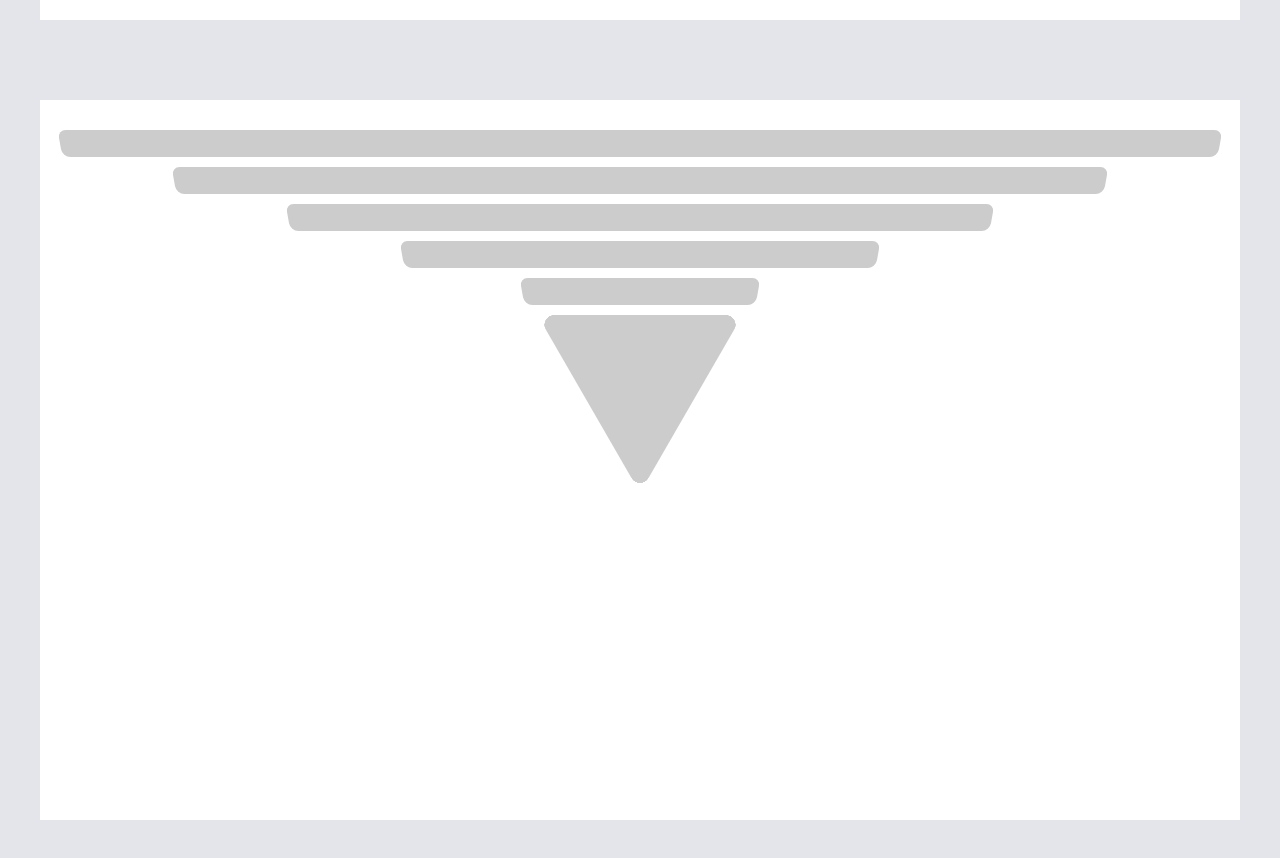
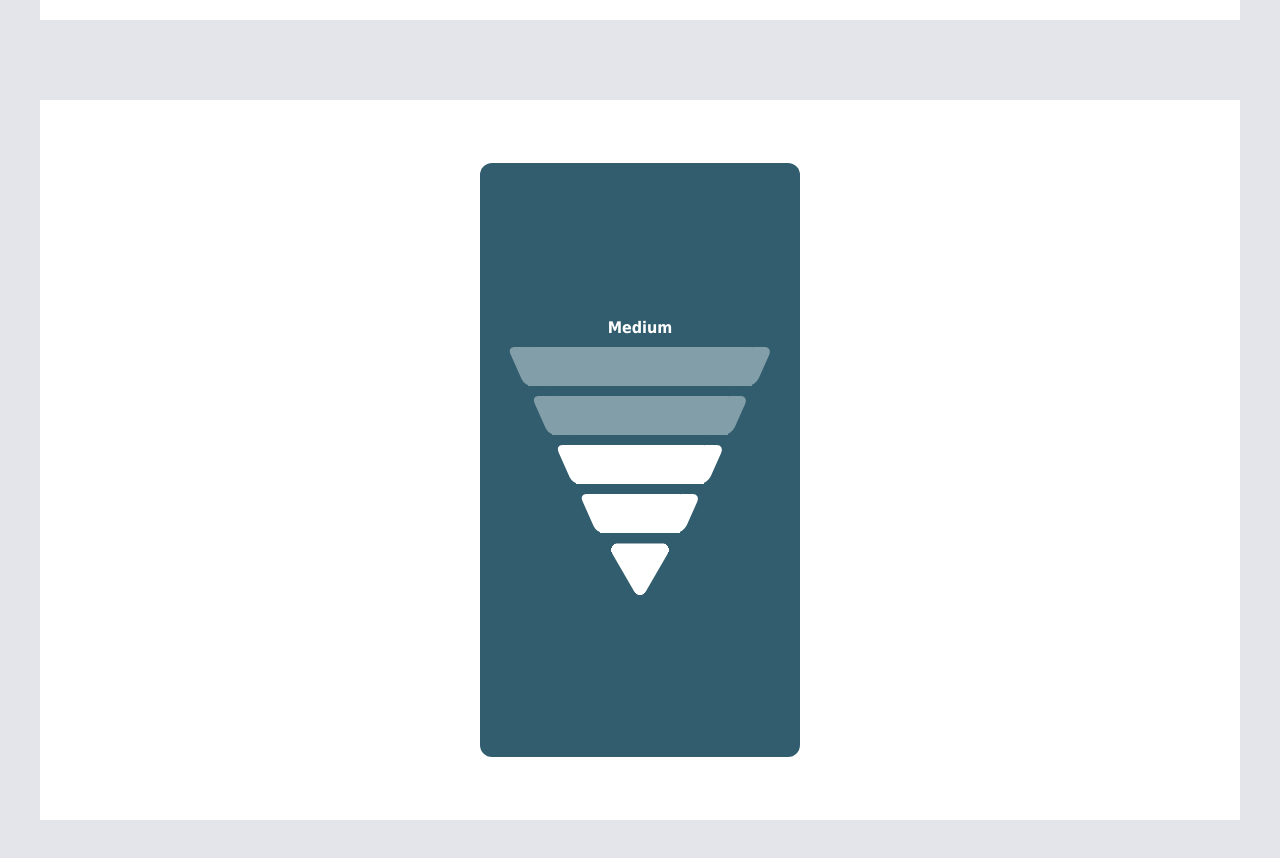
Before and after one commit to pauljoy06/intellect-demo, a React (Create React App) app: page / in a window 1280 px wide. Shown: the part 740-1598 px from the top of the page. Built offline with nearby package versions, Linux system fonts and the light colour scheme.

Commit message:
Working LevelIndicator

```diff
--- a/src/App.css
+++ b/src/App.css
@@ -21,6 +21,11 @@
             /* padding: 10px; */
             height: clamp(320px, 90%, 700px);
             width: clamp(290px, 90%, 500px);
+        }
+
+        .level-indicator-wrapper {
+            height: clamp(320px, 90%, 700px);
+            width: clamp(300px, 90%, 320px);
         }
     }
 }
@@ -121,27 +126,24 @@ input[type='range']:active::-moz-range-thumb {
     display: flex;
     flex-direction: column;
     align-items: center;
+    justify-content: center;
 
     width: 100%;
     height: 100%;
 
-    .second-bottom-triangle {
-        --p: 50px; /* control the shape (can be percentage) */
-        height: 180px;
-        aspect-ratio: 3/2;
-        --_g:calc(tan(60deg)*var(--p)) top var(--r),#000 98%,#0000 101%;
-        -webkit-mask:
-            /* radial-gradient(var(--p) at 0 calc(100% - 2*var(--p)),#000 98%,#0000 101%), */
-            radial-gradient(var(--p) at left  var(--_g)),
-            radial-gradient(var(--p) at right var(--_g));
-        clip-path: polygon(var(--p) 0,calc(100% - var(--p)) 0,100% 100%,0 100%);
-        background: #542437;
+    background-color: #325d6e;
+    border-radius: 12px;
+
+    .label {
+        color: #fff;
+        font-weight: bold;
+        font-family: Tahoma, sans-serif;
     }
 
     .bottom-triangle {
-        --r:10px; /* border radius */
+        --r:7px;
 
-        width: 18%;
+        width: 21%;
         aspect-ratio: 1/cos(30deg);
         --_g:calc(tan(60deg)*var(--r)) top var(--r),#000 98%,#0000 101%;
         -webkit-mask:
@@ -151,8 +153,8 @@ input[type='range']:active::-moz-range-thumb {
             radial-gradient(var(--r) at left  var(--_g)),
             radial-gradient(var(--r) at right var(--_g));
         clip-path: polygon(50% 100%,100% 0,0 0);
-        /* background: linear-gradient(45deg,#FA6900,#C02942); */
-        background: linear-gradient(45deg,#ccc,#ccc);
+
+        background: #829ea8;
     }
 }
 
@@ -166,37 +168,39 @@ input[type='range']:active::-moz-range-thumb {
     align-items: center;
     justify-content: center;
 
-    color: white;
-    background: #ccc;
+    background: #829ea8;
 }
 
 .trapezium:before {
     position: absolute;
     top: 0;
-    left: -10px;
+    left: -12px;
     display: block;
-    z-index: -1;
 
-    width: 20px;
+    width: 27px;
+    height: 100%;
+
+    background: #829ea8;
+    content: ' ';
+    transform: skew(24deg);
+    border-radius: 7px;
+}
+
+.trapezium:after {
+    position: absolute;
+    top: 0;
+    right: -12px;
+    display: block;
+
+    width: 27px;
     height: 100%;
 
     content: ' ';
-    background: #ccc;
-    transform: skew(10deg);
+    background: #829ea8;
+    transform: skew(-24deg);
     border-radius: 8px;
 }
-.trapezium:after {
-    position: absolute;
-    top: 0;
-    right: -10px;
-    display: block;
 
-    width: 20px;
-    height: 100%;
-
-    content: ' ';
-    background: #ccc;
-    transform: skew(-10deg);
-    border-radius: 8px;
-    z-index: -1;
+.level-active, .level-active:before, .level-active:after {
+    background: #fff !important;
 }
--- a/src/App.tsx
+++ b/src/App.tsx
@@ -9,7 +9,9 @@ function App() {
             </div>
         </div>
         <div className='second-fold'>
-            <LevelIndicator />
+            <div className='level-indicator-wrapper'>
+                <LevelIndicator />
+            </div>
         </div>
     </div>
 }
--- a/src/components/index.tsx
+++ b/src/components/index.tsx
@@ -70,68 +70,53 @@ const SliderWidget = (): React.JSX.Element => {
 
 
 const LevelIndicator = (): React.JSX.Element => {
-    const [level, setlevel] = useState(1);
+    const [selectedLevel, setSelectedLevel] = useState(3);
+    const levels = [
+        { value: 5, width: '70%' },
+        { value: 4, width: '55%' },
+        { value: 3, width: '40%' },
+        { value: 2, width: '25%' }
+    ];
+    let label = '';
+    if (selectedLevel <= 2) {
+        label = 'Low';
+    } else if (selectedLevel <= 4) {
+        label = 'Medium';
+    } else {
+        label = 'High';
+    }
 
     return <div className='level-indicator'>
-        <Trapezium width='100%' />
-        <Trapezium width='80%' />
-        <Trapezium width='60%' />
-        <Trapezium width='40%' />
-        <Trapezium width='19%' />
-        <div className='bottom-triangle'></div>
+        <div className='label'>{label}</div>
+        {levels.map(level => <Trapezium
+            className={`${selectedLevel >= level.value ? ' level-active' : ''}`}
+            width={level.width}
+            onClick={() => setSelectedLevel(level.value)}
+
+            key={level.value}
+        />)}
+        <div className={`bottom-triangle${selectedLevel >= 1 ? ' level-active' : ''}`} />
     </div>
 }
 
-const Trapezium = ({width='30px', height='27px'}: TrapeziumProps): React.JSX.Element => {
+const Trapezium = ({width='30px', height='39px', className, onClick}: TrapeziumProps): React.JSX.Element => {
     const style={
         width,
         height,
     }
 
-    return <div className='trapezium' style={style}>
-    </div>
-}
-
-const Triangle = () => {
-    return <div className='bottom-triangle'>
-    </div>
+    return <div className={`trapezium${className}`}
+        style={style}
+        onClick={onClick}
+    />
 }
 
 type TrapeziumProps = {
+    className?: string,
     width?: string,
-    height?: string
+    height?: string,
+    onClick?: () => void,
 }
-
-// const LevelIndicator = (): JSX.Element => {
-//     const [level, setLevel] = useState(1);
-//     const height = 20;
-//     const startX = 10;
-//     const startY = 10;
-//     const topWidth = 80;
-//     const baseWidth = 40;
-//
-//     return <div className='level-indicator'>
-//         {/*<div className='second-bottom-triangle'></div>
-//         <div className='bottom-triangle'></div>*/}
-//
-//         <svg width='100%' height='100%' viewBox='0 0 120 120'>
-//              <path
-//                  d={`
-//                     M ${startX} ${startY}
-//                     l ${topWidth} 0
-//                     q 14 0 4 10
-//                     l -20 ${height}
-//                     l -${baseWidth} 0
-//                     l -20 -${height}
-//                     q -13 -10 2 -10
-//                  `}
-//                  fill='transparent'
-//                  stroke='black'
-//                  strokeWidth={1}
-//              />
-//         </svg>
-//     </div>
-// }
 
 export {
     SliderWidget,
```
